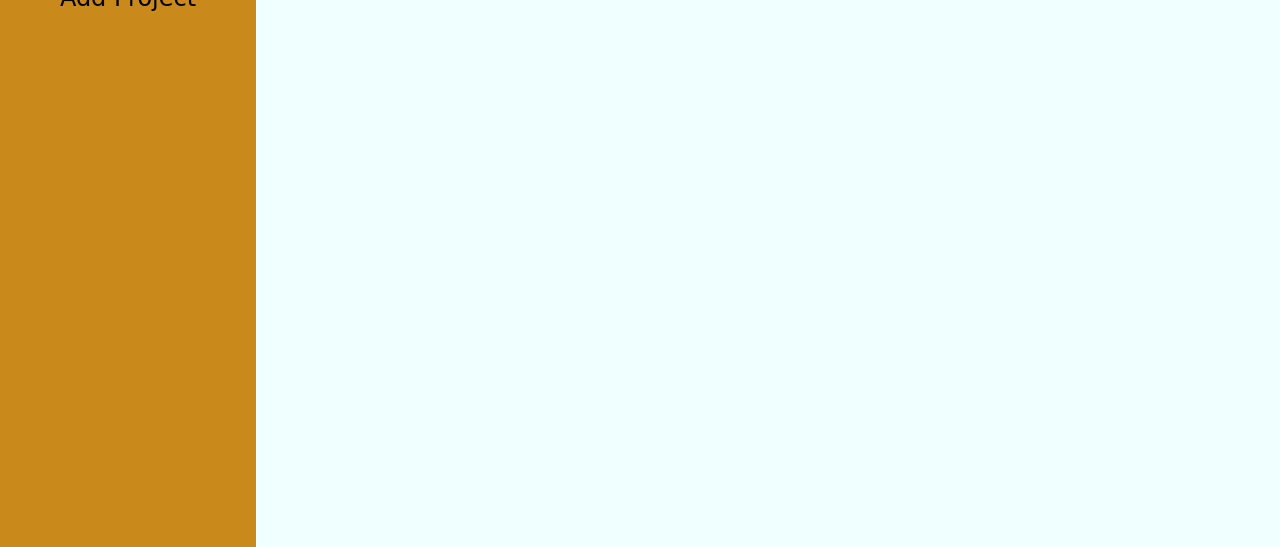
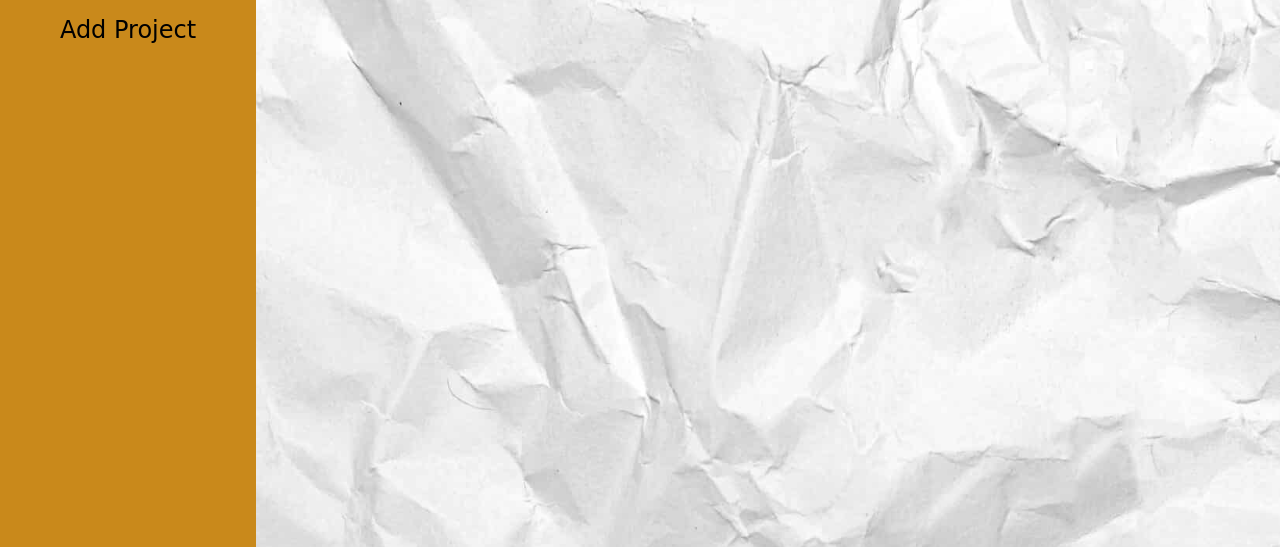
Before and after one commit to wafanakha/todo-list, a website built with webpack: page dist/index.html in a window 1280 px wide. Shown: the part 253-800 px from the top of the page. Built offline with nearby package versions, Linux system fonts and the light colour scheme; a web font is replaced by a local one.

```diff
--- a/app/index.js
+++ b/app/index.js
@@ -38,6 +38,8 @@
 
 projectsList.appendChild(addProjects);
 
+mainWindow.style.backgroundImage = `url(${img})`;
+
 sideBar.appendChild(activitiesList);
 sideBar.appendChild(projectsTitle);
 sideBar.appendChild(projectsList);
--- a/app/main.css
+++ b/app/main.css
@@ -23,6 +23,7 @@
 ul {
   margin-top: 2rem;
   list-style: none;
+  margin-bottom: 2rem;
 }
 li {
   margin-bottom: 1rem;
@@ -30,5 +31,4 @@
 main {
   height: 100vh;
   width: 80vw;
-  background-color: azure;
 }
```
Also changed, not shown: dist/b60b8de2345c4f41a644.png (added), dist/bundle.js, 1 other file.
